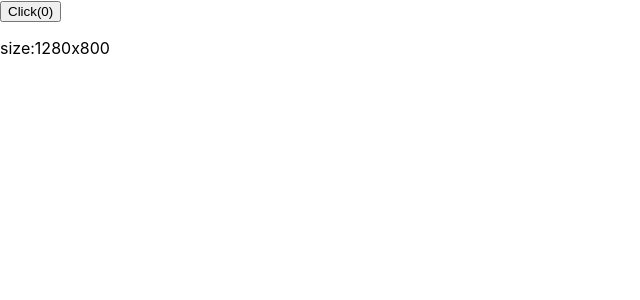
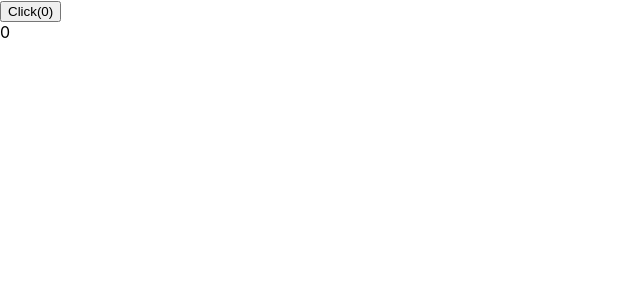
Before and after one commit to Liamtay/train-ticket, a React app: page / in a window 1280 px wide. Shown: the top 300 px of the page, without its empty margins (0-640 px from the left). Built offline with nearby package versions, Linux system fonts and the light colour scheme.

Commit message:
使用Context Hooks

```diff
--- a/src/App.jsx
+++ b/src/App.jsx
@@ -1,47 +1,18 @@
-import React, { Component, useState, useEffect } from 'react';
+import React, { Component, useState, createContext, useContext } from 'react';
 import './App.css';
 
+const CountContext = createContext()
+
+function Counter () {
+
+  const count = useContext(CountContext)
+
+  return (<div>{count}</div>)
+}
 
 function App2 () {
 
   const [count, setCount] = useState(0);
-  const [size, setSize] = useState({
-    width: document.documentElement.clientWidth,
-    height: document.documentElement.clientHeight
-  })
-
-  useEffect(() => {
-    document.title = count
-  })
-
-  const onResize = () => {
-    setSize({
-      width: document.documentElement.clientWidth,
-      height: document.documentElement.clientHeight
-    })
-  }
-
-  useEffect(() => {
-    window.addEventListener('resize', onResize, false);
-
-    return () => {
-      window.removeEventListener('resize', onResize, false);
-    }
-  }, [])
-
-  const onClick = () => {
-    console.log('onclick');
-
-  }
-
-  useEffect(() => {
-    document.getElementById('size').addEventListener('click', onClick, false)
-
-    return ()=>{
-      document.getElementById('size').removeEventListener('click', onClick, false)
-    }
-  })
-
 
   return (
     <div>
@@ -50,31 +21,13 @@ function App2 () {
         onClick={() => { setCount(count + 1) }}
       >
         Click({count})
-        </button>
-      {count & 1 == 1 ?
-        <span id='size'>size:{size.width}x{size.height}</span>
-        : <p id='size'>size:{size.width}x{size.height}</p>
-      }
+    </button>
+      <CountContext.Provider value={count}>
+        <Counter />
+      </CountContext.Provider>
     </div>
   )
 }
 
-function App (props) {
-
-  const [count, setCount] = useState(() => {
-    return props.defaultCount || 0;
-  });
-
-  return (
-    <div>
-      <button
-        type='button'
-        onClick={() => { setCount(count + 2) }}
-      >
-        Click({count})
-      </button>
-    </div>
-  )
-}
 
 export default App2;
```
